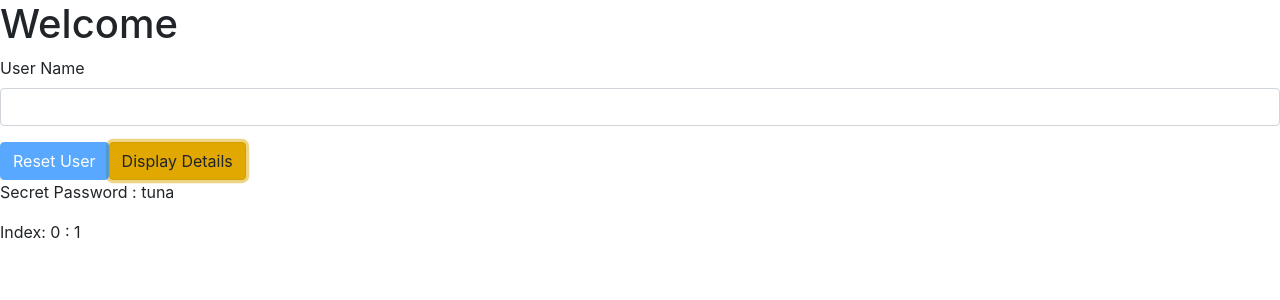
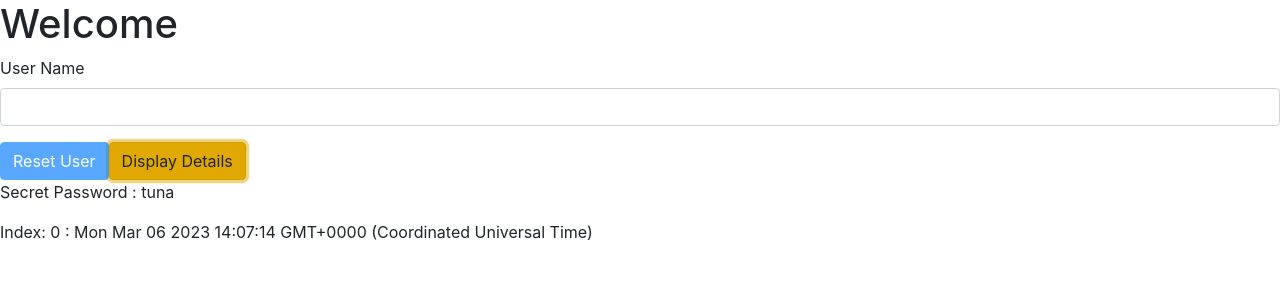
Before and after one commit to 7amitdas/angular-practice, an Angular app in the folder my-first-app/: page / in a window 1280 px wide. Both pictures are taken after a click on the button "Display Details". Shown: the top 300 px of the page. Built offline with nearby package versions, Linux system fonts and the light colour scheme.

Commit message:
Logging Time instead of Integer Value

```diff
--- a/my-first-app/src/app/user/user.component.html
+++ b/my-first-app/src/app/user/user.component.html
@@ -19,6 +19,6 @@
 <p
   *ngFor="let log of buttonLog; let indexOfelement=index;"
   [ngStyle]="{ backgroundColor: getLogBackGroundColor(indexOfelement) }"
-  [ngClass]="{ colWhite: indexOfelement >= 4 }">
+  [ngClass]="{ 'colWhite': indexOfelement >= 4 }">
   Index: {{indexOfelement}} : {{ log }}
 </p>
--- a/my-first-app/src/app/user/user.component.ts
+++ b/my-first-app/src/app/user/user.component.ts
@@ -15,7 +15,7 @@ export class UserComponent {
   username: string = '';
   //isAddUserButtonEnabled = false;
   displaySecretPass: boolean = false;
-  buttonLog: number[] = [];
+  buttonLog: Date[] = [];
   // changeLogBackgroundColor: boolean = false;
   // changeLogTextColor: boolean = false;
 
@@ -36,11 +36,13 @@ export class UserComponent {
 
   onClickDisplayDetails() {
     this.displaySecretPass = !this.displaySecretPass;
-    if (this.displaySecretPass) {
-      this.buttonLog.push(1);
-    } else {
-      this.buttonLog.push(0);
-    }
+    // if (this.displaySecretPass) {
+    //   this.buttonLog.push(1);
+    // } else {
+    //   this.buttonLog.push(0);
+    // }
+    //this.buttonLog.push(this.buttonLog.length + 1);
+    this.buttonLog.push(new Date());
     // if (this.buttonLog.length >= 5) {
     //   this.changeLogBackgroundColor = true;
     //   this.changeLogTextColor = true;
```
